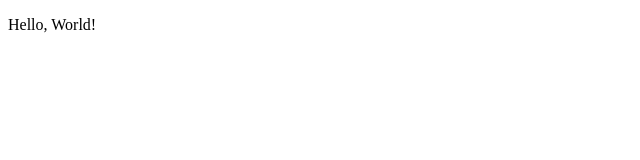
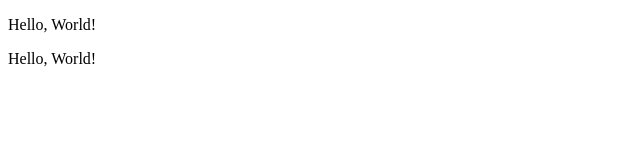
Before and after one commit to bennycode/benny-lernt-react, a React app: page / in a window 1280 px wide. Shown: the top 160 px of the page, without its empty margins (0-640 px from the left). Built offline with nearby package versions, Linux system fonts and the light colour scheme.

Commit message:
Different declarations

```diff
--- a/src/main/App.jsx
+++ b/src/main/App.jsx
@@ -1,5 +1,12 @@
 import React from 'react';
 
-const App = () => <p>Hello, World!</p>;
+const App = () => <div className={'OuterWrapper'}>
+  <div className='InnerWrapper'>
+    <Paragraph/>
+    {Paragraph()}
+  </div>
+</div>;
+
+const Paragraph = () => <p>Hello, World!</p>;
 
 export default App;
```
